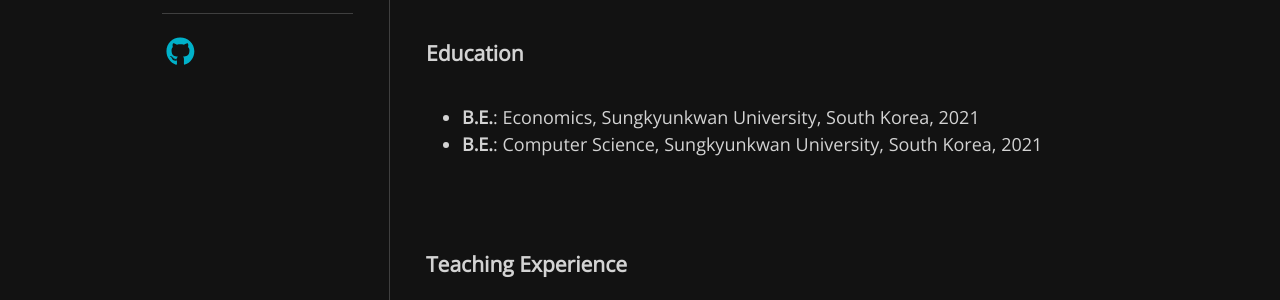
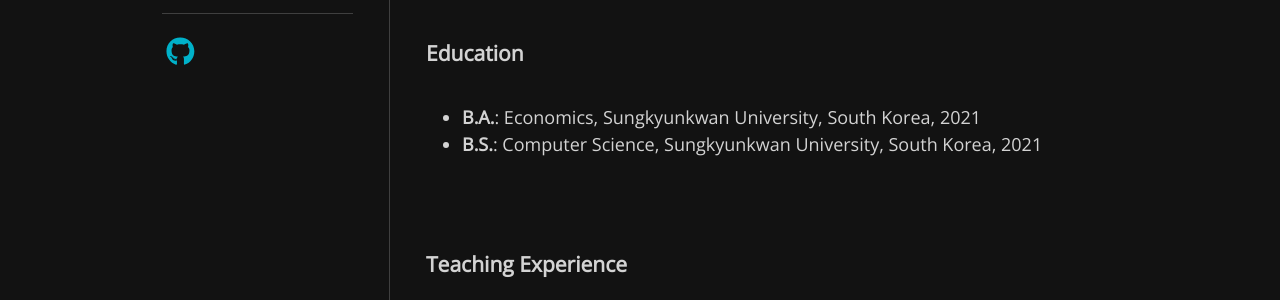
Before and after one commit to SeungHoon00/seunghoon00.github.io, a Jekyll site: the page built from index.html, in a window 1280 px wide. Shown: the part 325-625 px from the top of the page. Built offline with Jekyll 4.4.1, drawn with Linux system fonts in a browser that asks for light colours; nearby versions of some CDN libraries; some web fonts are replaced; the list of posts is cut into pages by our own code.

```diff
--- a/_layouts/home.html
+++ b/_layouts/home.html
@@ -26,8 +26,8 @@ layout: default
   <section>
     <h3>Education</h3>
     <ul>
-      <li><b>B.E.</b>: Economics, Sungkyunkwan University, South Korea, 2021</li>
-      <li><b>B.E.</b>: Computer Science, Sungkyunkwan University, South Korea, 2021</li>
+      <li><b>B.A.</b>: Economics, Sungkyunkwan University, South Korea, 2021</li>
+      <li><b>B.S.</b>: Computer Science, Sungkyunkwan University, South Korea, 2021</li>
     </ul>
   </section>
   <br>
```
